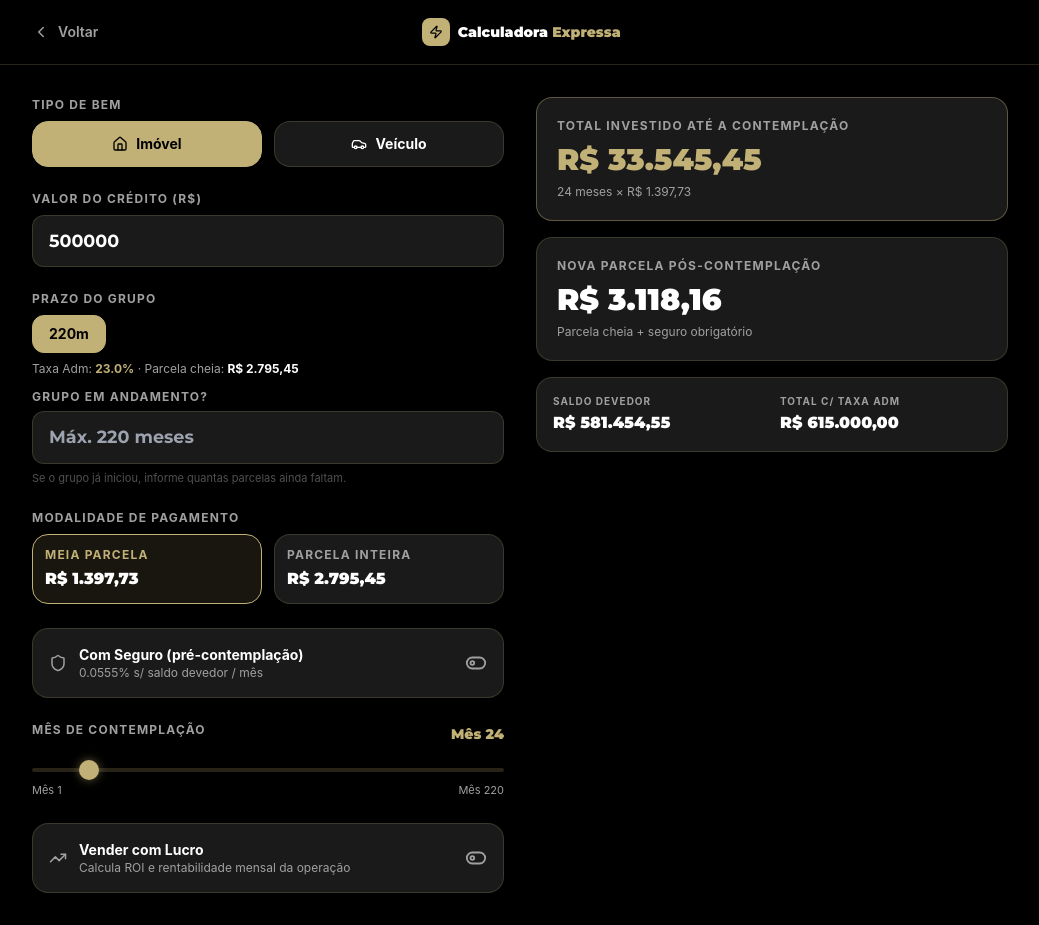
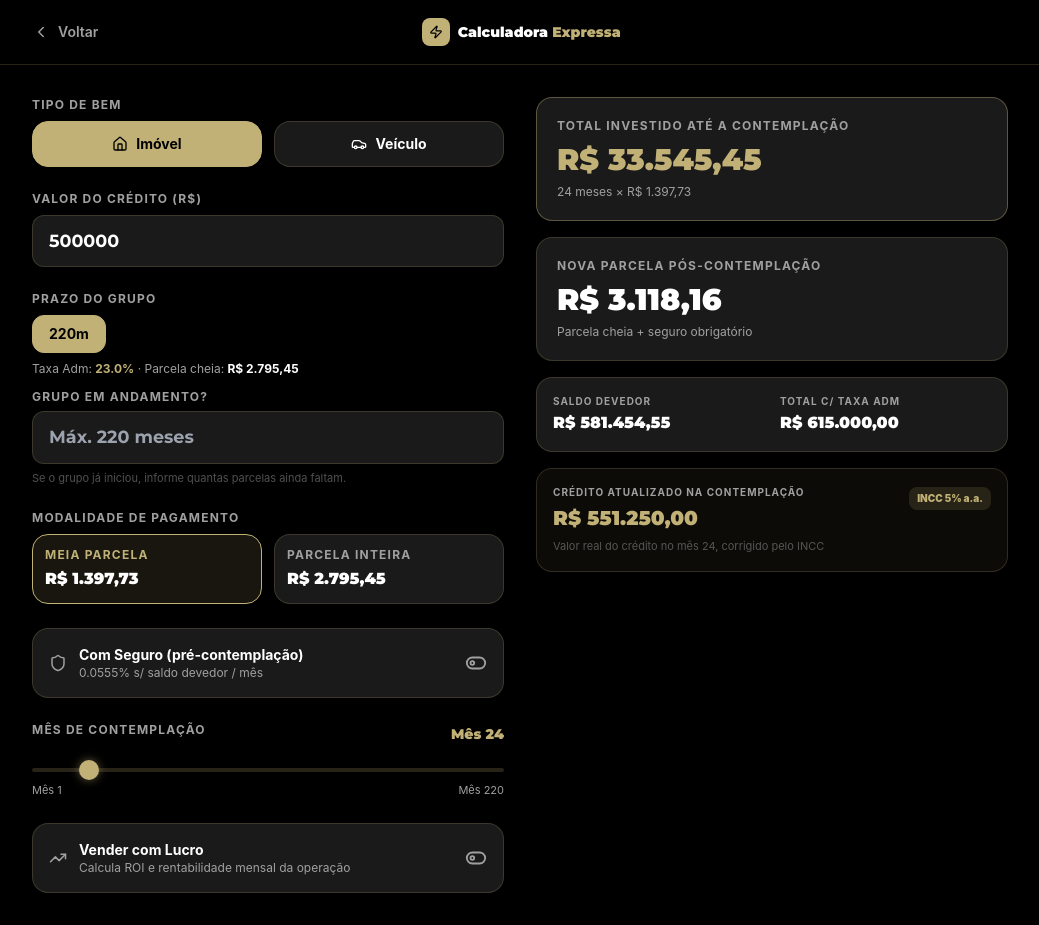
Before and after one commit to joaopauloalho/calculadora-consorcio, a React (Vite) app: page / in a window 1280 px wide. Both pictures are taken after a click on the button 334 px from the left and 505 px from the top of the page. Shown: the whole page, without its empty margins (120-1159 px from the left). Built offline with nearby package versions, Linux system fonts and the light colour scheme.

Commit message:
feat: crédito atualizado na contemplação (INCC 5% imóvel / IPCA 4% veículo)
Co-Authored-By: Claude Sonnet 4.6 <noreply@anthropic.com>

```diff
--- a/src/lib/calculations.ts
+++ b/src/lib/calculations.ts
@@ -219,6 +219,9 @@ export interface QuickCalcResults {
   parcelaEfetivaPreContemp: number;
   totalInvestido: number;
   parcelaNova: number;
+  creditoAtualizado: number;
+  correcaoAnual: number;
+  correcaoIndice: string;
   valorVenda: number;
   lucroLiquido: number;
   capitalMedioEmpregado: number;
@@ -255,6 +258,11 @@ export function calculateQuickCalc(data: QuickCalcData): QuickCalcResults {
   // Pós-contemplação: sempre parcela cheia + seguro sempre obrigatório
   const parcelaNova = parcelaCheiaOriginal + saldoDevedorContemplacao * seguroPercent;
 
+  // Crédito atualizado na contemplação (INCC 5% a.a. imóvel / IPCA 4% a.a. veículo)
+  const correcaoAnual = data.assetType === 'imovel' ? 0.05 : 0.04;
+  const correcaoIndice = data.assetType === 'imovel' ? 'INCC' : 'IPCA';
+  const creditoAtualizado = data.valorCredito * Math.pow(1 + correcaoAnual, data.mesContemplacao / 12);
+
   // Ágio = % sobre o valor do crédito (o que o vendedor recebe)
   const valorVenda = data.valorCredito * (data.percentAgio / 100);
   const lucroLiquido = valorVenda - totalInvestido;
@@ -268,6 +276,7 @@ export function calculateQuickCalc(data: QuickCalcData): QuickCalcResults {
     taxaAdm, seguroPercent, seguroMensalMedio, totalComTaxa, parcelaCheiaOriginal,
     meiaParcela, saldoDevedorContemplacao, parcelaEfetivaPreContemp,
     totalInvestido, parcelaNova,
+    creditoAtualizado, correcaoAnual, correcaoIndice,
     valorVenda, lucroLiquido, capitalMedioEmpregado, rentabilidadeMensal,
   };
 }
--- a/src/tools/QuickCalc.tsx
+++ b/src/tools/QuickCalc.tsx
@@ -457,6 +457,31 @@ export default function QuickCalc({ onBack }: Props) {
               </div>
             </div>
 
+            <div
+              className="p-4 rounded-2xl border"
+              style={{ background: 'rgba(193,177,118,0.06)', borderColor: 'rgba(193,177,118,0.2)' }}
+            >
+              <div className="flex items-start justify-between gap-3">
+                <div>
+                  <p className="text-[10px] font-bold uppercase tracking-widest mb-1" style={{ color: 'var(--text-secondary)' }}>
+                    Crédito Atualizado na Contemplação
+                  </p>
+                  <p className="text-xl font-black" style={{ fontFamily: 'Montserrat', color: 'var(--gold)' }}>
+                    <AnimatedValue value={fmt(r.creditoAtualizado)} />
+                  </p>
+                </div>
+                <span
+                  className="text-[10px] font-black px-2 py-1 rounded-lg shrink-0 mt-0.5"
+                  style={{ background: 'rgba(193,177,118,0.15)', color: 'var(--gold)' }}
+                >
+                  {r.correcaoIndice} {(r.correcaoAnual * 100).toFixed(0)}% a.a.
+                </span>
+              </div>
+              <p className="text-[11px] mt-1.5" style={{ color: 'rgba(160,160,160,0.5)' }}>
+                Valor real do crédito no mês {data.mesContemplacao}, corrigido pelo {r.correcaoIndice}
+              </p>
+            </div>
+
             {/* Profit panel */}
             <AnimatePresence>
               {data.venderComLucro && (
```
